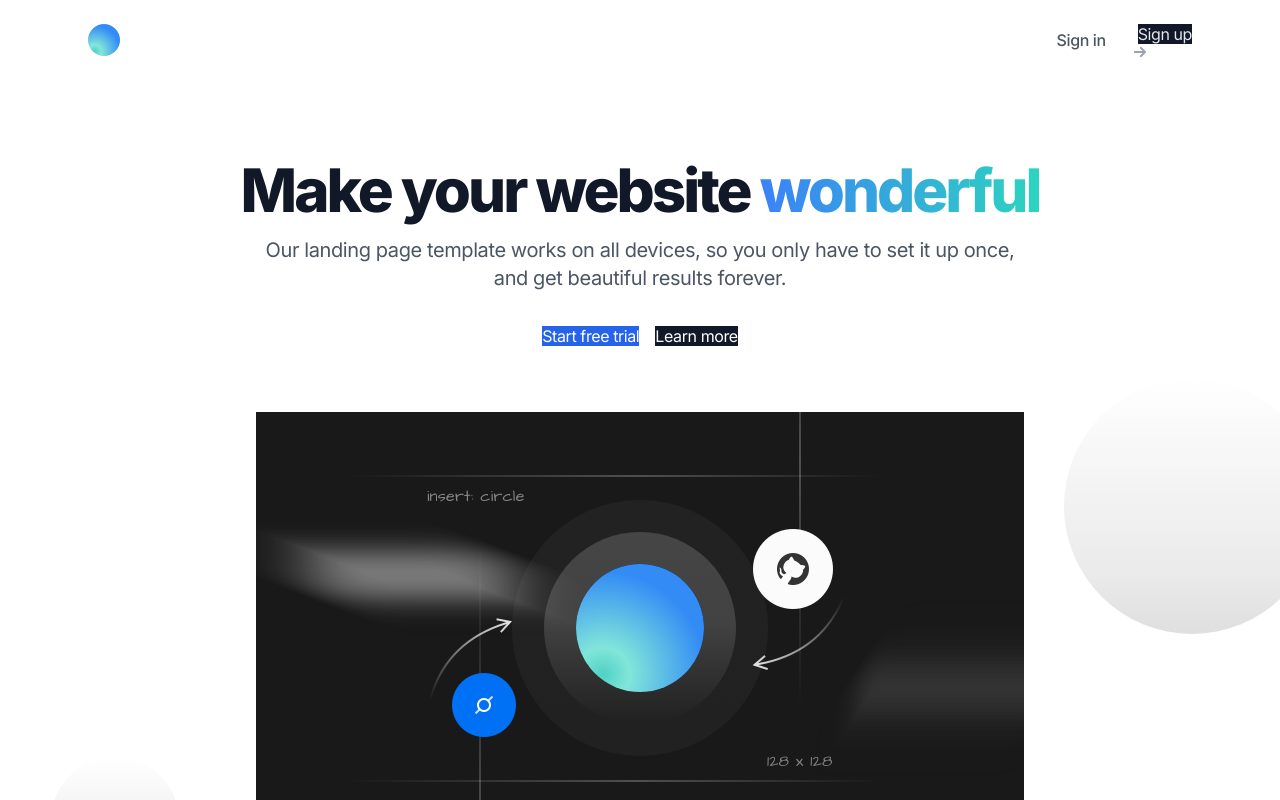
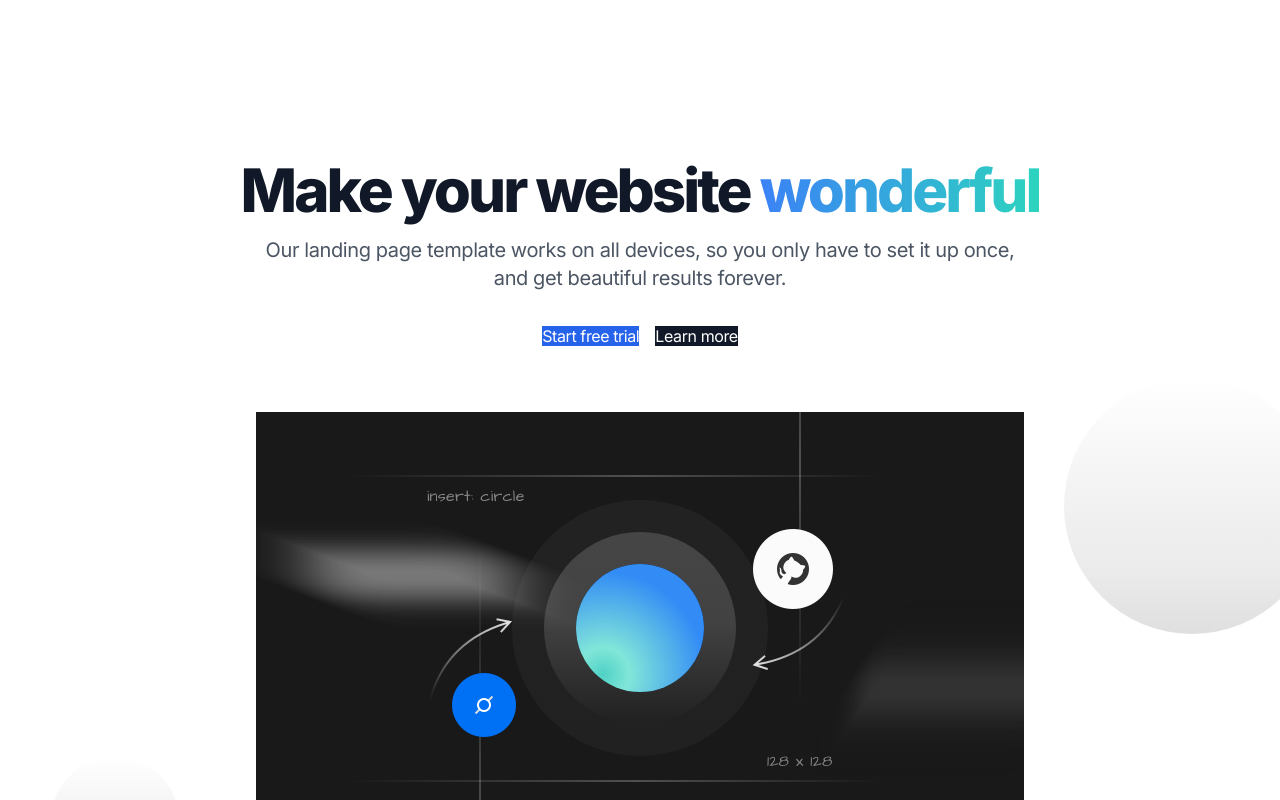
Before and after one commit to Roisfaozi/apptolls, a Next.js app: page / in a window 1280 px wide. Shown: the top 800 px of the page. Built offline with nearby package versions, Linux system fonts and the light colour scheme; no server answers.

Commit message:
* chore(layout.tsx): remove Header component from RootLayout * refactor(layout.tsx): restructure HTML and body tags in RootLayout

```diff
--- a/src/app/layout.tsx
+++ b/src/app/layout.tsx
@@ -1,5 +1,4 @@
 import AuthProvider from '@/components/AuthProvider'
-import Header from '@/components/UI/Header'
 import type { Metadata } from 'next'
 import { Inter } from 'next/font/google'
 import './css/style.css'
@@ -20,15 +19,15 @@ export default function RootLayout({
   children: React.ReactNode
 }) {
   return (
-    <AuthProvider>
-      <html lang="en">
-        <body className={`${inter.className} font-inter antialiased bg-white text-gray-900 tracking-tight`}>
+    <html lang="en">
+      <body className={`${inter.className} font-inter antialiased bg-white text-gray-900 tracking-tight`}>
+        <AuthProvider>
+
           <div className="flex flex-col min-h-screen overflow-hidden supports-[overflow:clip]:overflow-clip">
-            <Header />
             {children}
           </div>
-        </body>
-      </html>
-    </AuthProvider>
+        </AuthProvider>
+      </body>
+    </html>
   )
 }
```
